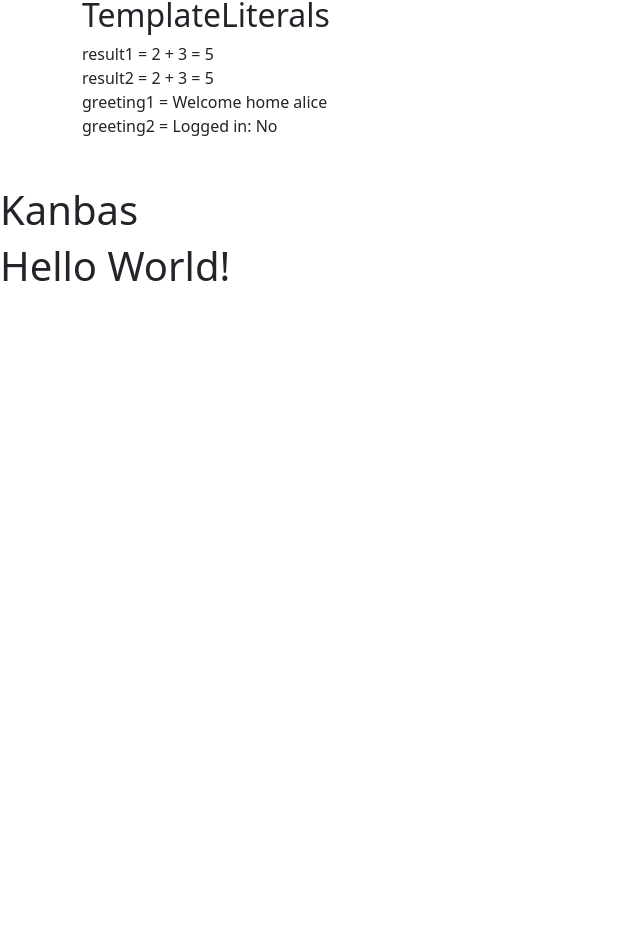
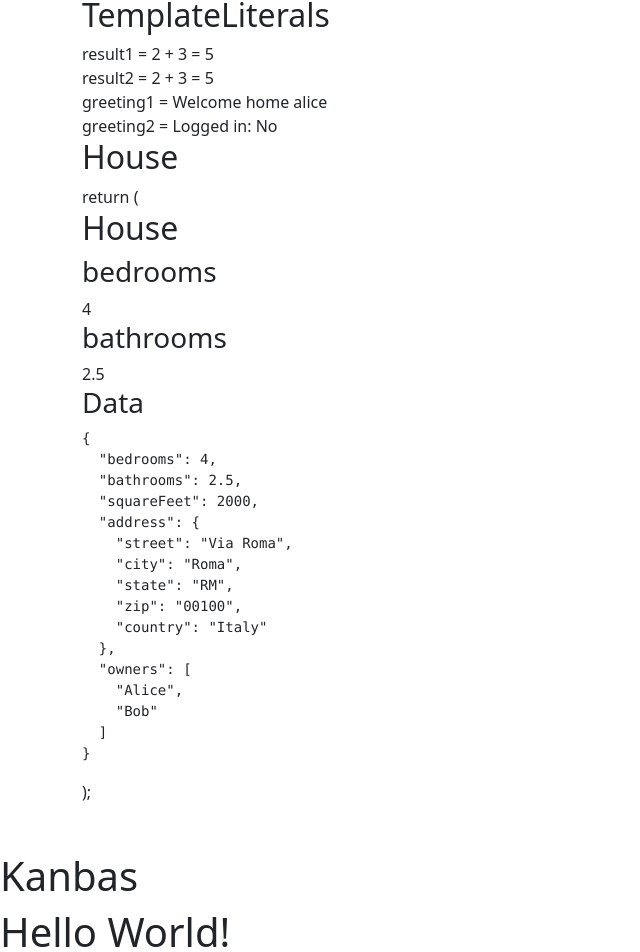
Before and after one commit to dnydlk/kanbas-react-web-app, a React (Create React App) app: page / in a window 1280 px wide. Shown: the part 2303-3255 px from the top of the page, without its empty margins (0-640 px from the left). Before the commit the page ends 2601 px from the top, so only its background shows below. Built offline with nearby package versions, Linux system fonts and the light colour scheme.

Commit message:
Add House component

```diff
--- a/src/labs/a3/JavaScript/arrays/WorkingWithArrays.tsx
+++ b/src/labs/a3/JavaScript/arrays/WorkingWithArrays.tsx
@@ -8,6 +8,7 @@ import FindFunction from "./FindFunction";
 import FindIndex from "./FindIndex";
 import FilterFunction from "./FilterFunction";
 import TemplateLiterals from "../string/TemplateLiterals";
+import House from "../json/House";
 
 function WorkingWithArrays() {
   return (
@@ -23,6 +24,7 @@ function WorkingWithArrays() {
       <FindIndex />
       <FilterFunction />
       <TemplateLiterals />
+      <House />
     </div>
   );
 }
--- /dev/null
+++ b/src/labs/a3/JavaScript/json/House.tsx
@@ -0,0 +1,31 @@
+const house = {
+  bedrooms: 4,
+  bathrooms: 2.5,
+  squareFeet: 2000,
+  address: {
+    street: "Via Roma",
+    city: "Roma",
+    state: "RM",
+    zip: "00100",
+    country: "Italy",
+  },
+  owners: ["Alice", "Bob"],
+};
+
+function House() {
+  return (
+    <div>
+      <h2>House</h2>
+      return (
+      <div>
+        {" "}
+        <h2>House</h2> <h3>bedrooms</h3> {house.bedrooms} <h3>bathrooms</h3>{" "}
+        {house.bathrooms} <h3>Data</h3>{" "}
+        <pre>{JSON.stringify(house, null, 2)}</pre>
+      </div>
+      );
+    </div>
+  );
+}
+
+export default House;
```
